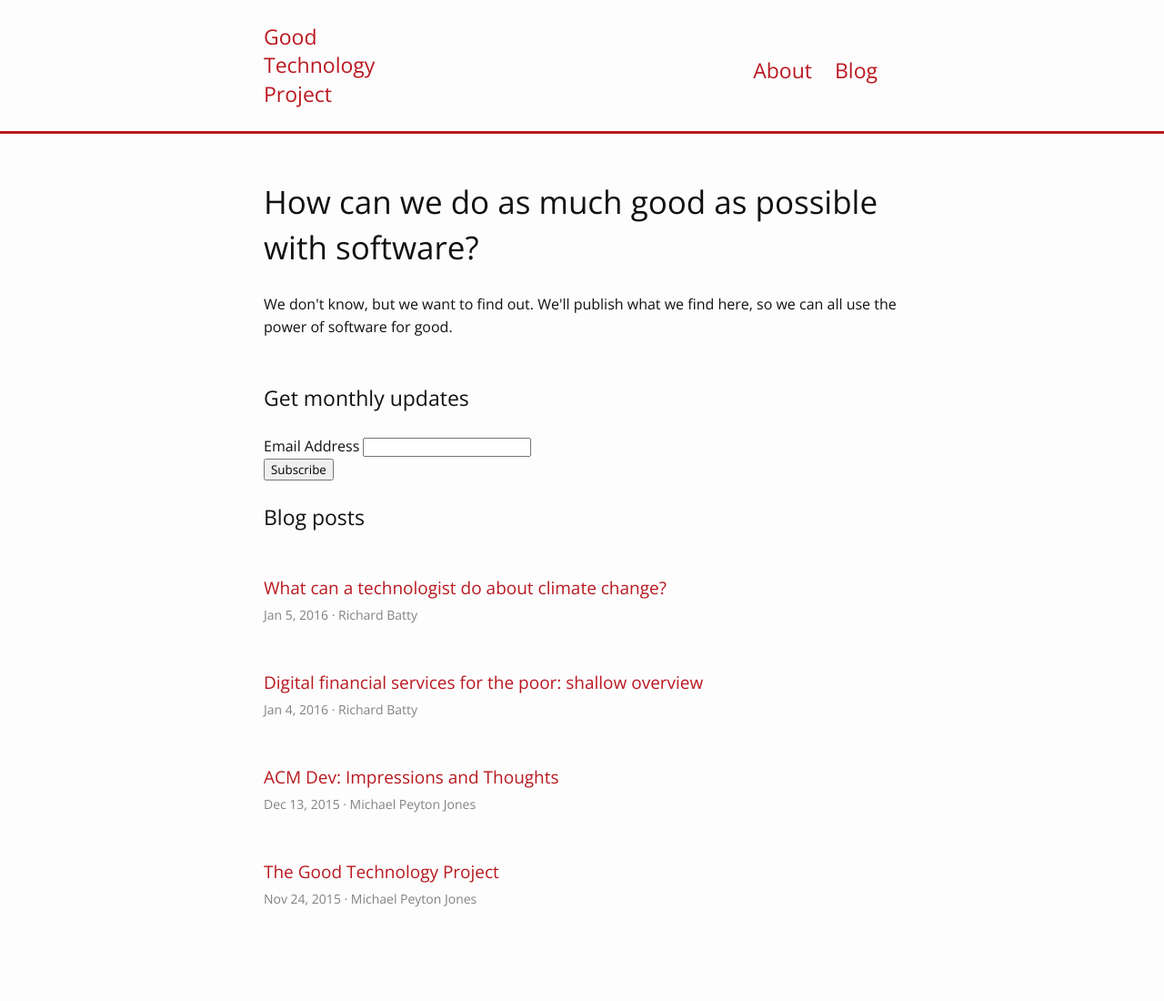
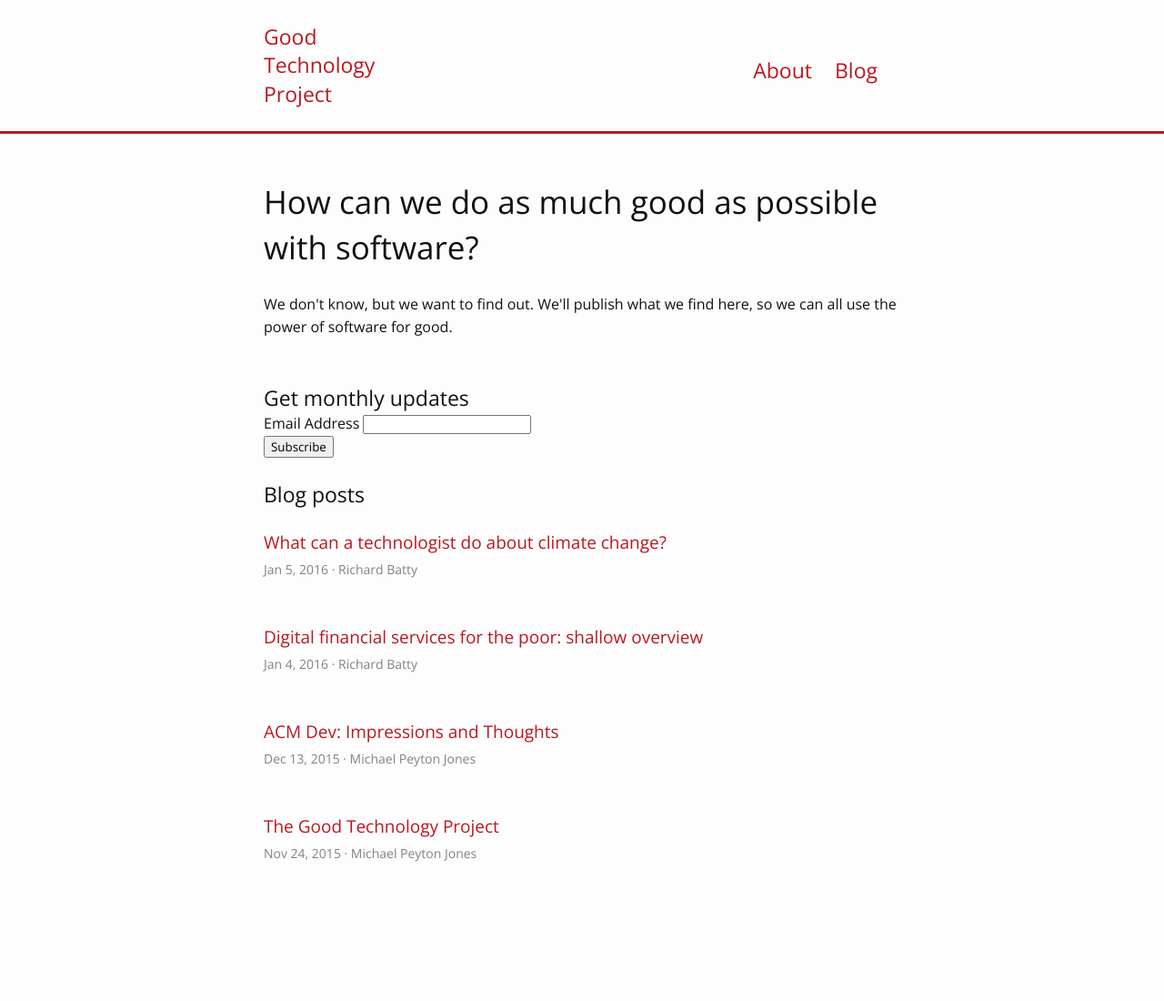
Before and after one commit to richardbatty/good-technology-project, a Jekyll site: the page built from index.html, in a window 1280 px wide. Shown: the whole page at 91% size. Built offline with Jekyll 4.4.1, drawn with Linux system fonts in a browser that asks for light colours; comment, search, counter and statistics services are not loaded; after the commit the page ends 1050 px from its top, so only the background shows below that.

Commit message:
Neaten homepage

```diff
--- a/_sass/_layout.scss
+++ b/_sass/_layout.scss
@@ -162,6 +162,9 @@
   padding-bottom: $spacing-unit;
 }
 
+.post-list-title {
+  margin-bottom: 0;
+}
 
 /**
  * Posts
--- a/_sass/_mailchimp.scss
+++ b/_sass/_mailchimp.scss
@@ -1,5 +1,8 @@
 .page-content #mc_embed_signup {
   margin: $spacing-unit 0;
+  h3 {
+    margin-bottom: 0;
+  }
   .button {
     font-family: $body-font-family;
     &:hover {
```
